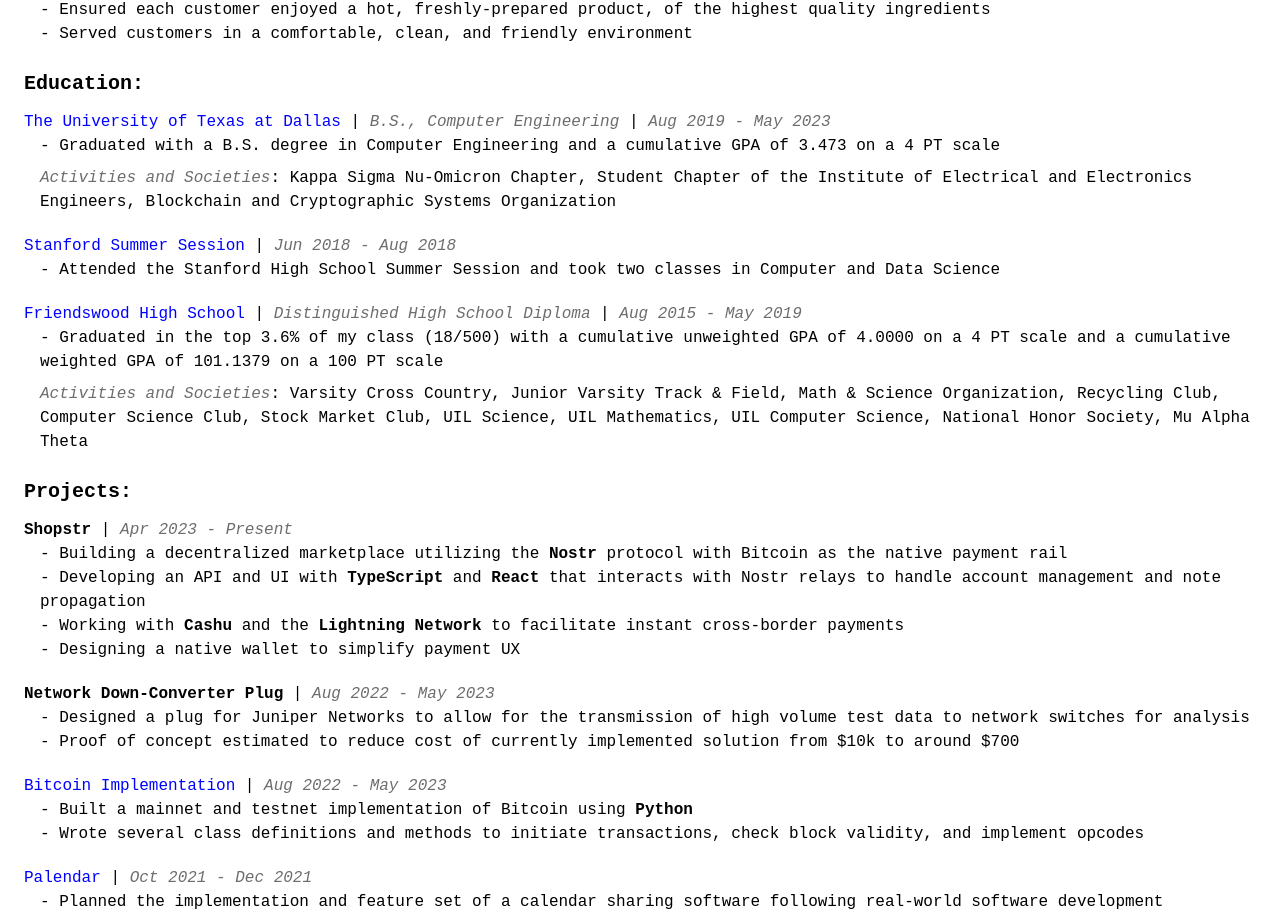
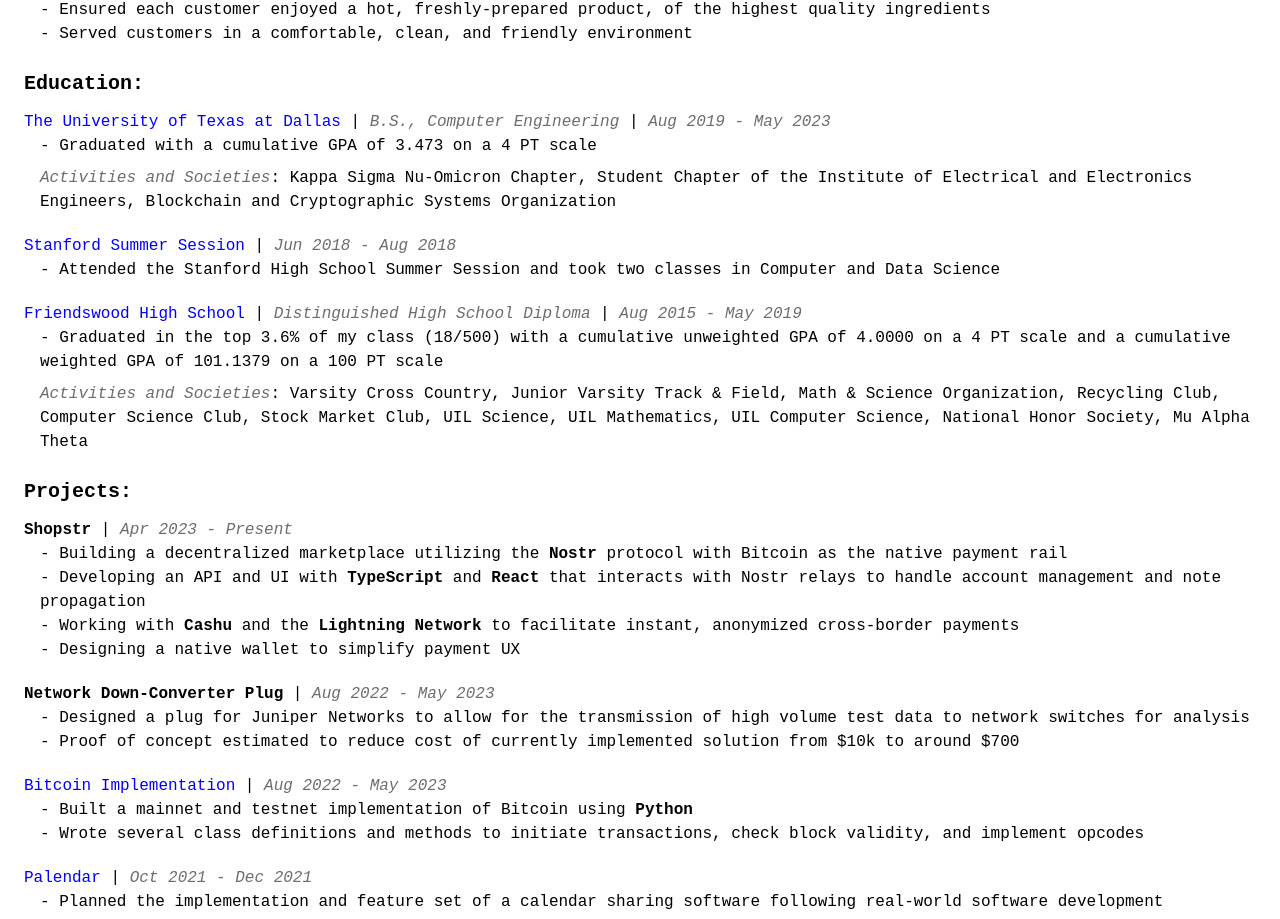
Before and after one commit to calvadev/calva.dev, a Next.js app in the folder src/: page /resume in a window 1280 px wide. Shown: the part 1218-2137 px from the top of the page. Built offline with nearby package versions, Linux system fonts and the light colour scheme.

Commit message:
Updated resume

```diff
--- a/src/pages/resume/index.tsx
+++ b/src/pages/resume/index.tsx
@@ -243,7 +243,7 @@
           Aug 2019 - May 2023
         </em>
         <p className="ml-4 mb-2">
-          - Graduated with a B.S. degree in Computer Engineering and a cumulative GPA of 3.473 on a 4 PT scale
+          - Graduated with a cumulative GPA of 3.473 on a 4 PT scale
         </p>
         <p className="ml-4">
           <em>
@@ -307,7 +307,7 @@
             - Developing an API and UI with <strong>TypeScript</strong> and <strong>React</strong> that interacts with Nostr relays to handle account management and note propagation
           </li>
           <li>
-            - Working with <strong>Cashu</strong> and the <strong>Lightning Network</strong> to facilitate instant cross-border payments
+            - Working with <strong>Cashu</strong> and the <strong>Lightning Network</strong> to facilitate instant, anonymized cross-border payments
           </li>
           <li>
             - Designing a native wallet to simplify payment UX
```
